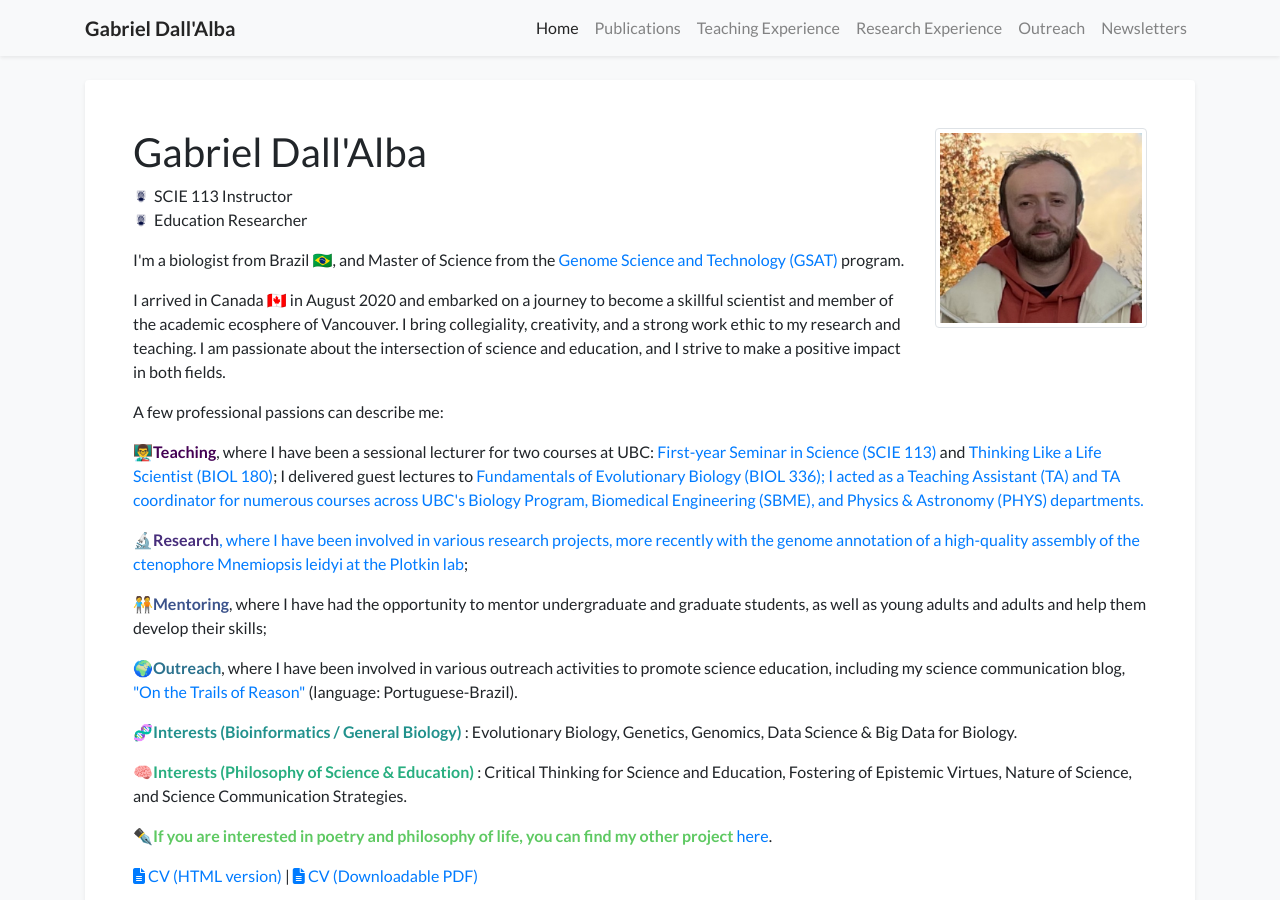
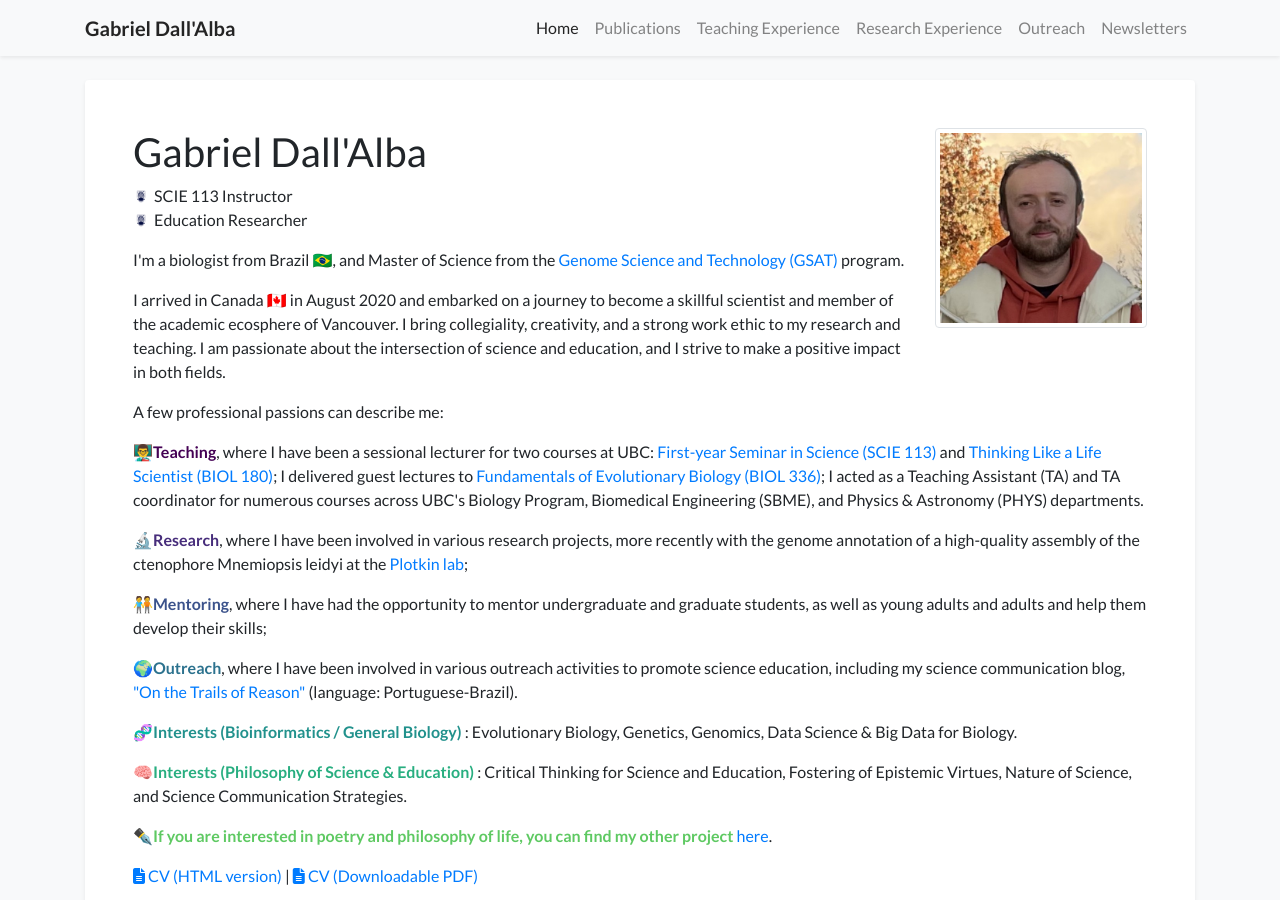
Before and after one commit to gdalba/gdalba.github.io, a Jekyll site: the page built from index.html, in a window 1280 px wide and 900 px high. Built offline with Jekyll 4.4.1, drawn with Linux system fonts in a browser that asks for light colours; nearby versions of some CDN libraries; a style sheet for code colours, icons or effects is not loaded.

Commit message:
Update profile.yml

```diff
--- a/_data/profile.yml
+++ b/_data/profile.yml
@@ -34,7 +34,7 @@
   <p>
     A few professional passions can describe me:
   <p>
-  👨‍🏫<strong style="color:#440154;">Teaching</strong>, where I have been a sessional lecturer for two courses at UBC: <a href="https://science.ubc.ca/students/SCIE113" target="_blank">First-year Seminar in Science (SCIE 113)</a> and <a href="https://biologyprogram-2023.sites.olt.ubc.ca/files/2023/02/Syllabus_BIOL180_2023.pdf" target="_blank">Thinking Like a Life Scientist (BIOL 180)</a>; I delivered guest lectures to <a href="https://biologyprogram-2023.sites.olt.ubc.ca/files/2022/09/Syllabus_BIOL336_2022.pdf" targed="_blank">Fundamentals of Evolutionary Biology (BIOL 336); I acted as a Teaching Assistant (TA) and TA coordinator for numerous courses across UBC's Biology Program, Biomedical Engineering (SBME), and Physics & Astronomy (PHYS) departments.
+  👨‍🏫<strong style="color:#440154;">Teaching</strong>, where I have been a sessional lecturer for two courses at UBC: <a href="https://science.ubc.ca/students/SCIE113" target="_blank">First-year Seminar in Science (SCIE 113)</a> and <a href="https://biologyprogram-2023.sites.olt.ubc.ca/files/2023/02/Syllabus_BIOL180_2023.pdf" target="_blank">Thinking Like a Life Scientist (BIOL 180)</a>; I delivered guest lectures to <a href="https://biologyprogram-2023.sites.olt.ubc.ca/files/2022/09/Syllabus_BIOL336_2022.pdf" targed="_blank">Fundamentals of Evolutionary Biology (BIOL 336)</a>; I acted as a Teaching Assistant (TA) and TA coordinator for numerous courses across UBC's Biology Program, Biomedical Engineering (SBME), and Physics & Astronomy (PHYS) departments.
   <p>
   🔬<strong style="color:#472d7b;">Research</strong>, where I have been involved in various research projects, more recently with the genome annotation of a high-quality assembly of the ctenophore Mnemiopsis leidyi at the <a href="https://plotkinlab.phas.ubc.ca/" target=_blank">Plotkin lab</a>;
   <p>
```
